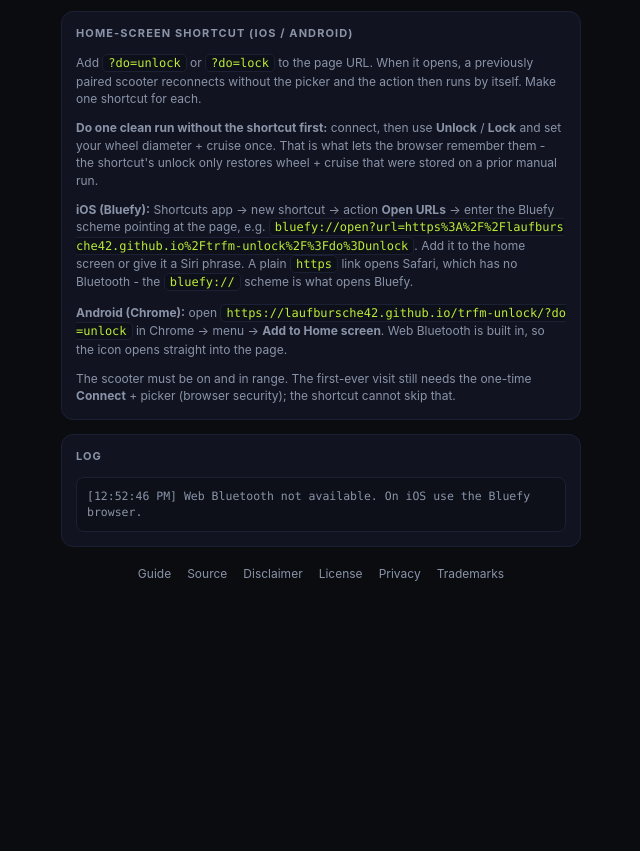
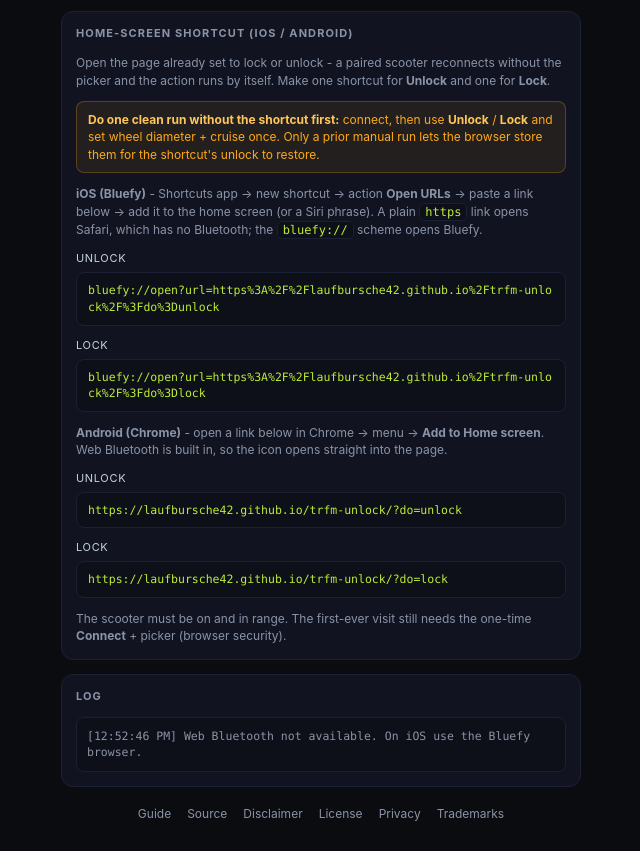
Before and after one commit to Laufbursche42/trfm-unlock, a plain HTML site: page index.html in a window 1280 px wide. Shown: the part 1333-2184 px from the top of the page, without its empty margins (319-959 px from the left). Before the commit the page ends 1957 px from the top, so only its background shows below. Drawn offline with Linux system fonts and the light colour scheme.

Commit message:
Clearer shortcut instructions with copy-paste links (page + README)
- index.html: the shortcut card now shows both the Unlock and the Lock link
  per platform as their own tap-to-select copy blocks (iOS bluefy:// scheme,
  Android https), grouped under clear iOS / Android headings; the "do one
  clean run first" note is a warning box above them.
- styles.css: .linkrow / .lbl / .copy styles for the copyable link blocks.
- README.md: new "Home-screen shortcut (iOS / Android)" section mirroring the
  page (both links each platform, clean-run note), and the iOS caveat is fixed
  so it no longer contradicts the shortcut (a bluefy:// shortcut on the home
  screen is fine; only bookmarking the plain page from Safari is not).

```diff
--- a/index.html
+++ b/index.html
@@ -81,11 +81,18 @@
 
   <div class="card">
     <h2>Home-screen shortcut (iOS / Android)</h2>
-    <p class="hint">Add <code>?do=unlock</code> or <code>?do=lock</code> to the page URL. When it opens, a previously paired scooter reconnects without the picker and the action then runs by itself. Make one shortcut for each.</p>
-    <p class="hint"><b>Do one clean run without the shortcut first:</b> connect, then use <b>Unlock</b> / <b>Lock</b> and set your wheel diameter + cruise once. That is what lets the browser remember them - the shortcut's unlock only restores wheel + cruise that were stored on a prior manual run.</p>
-    <p class="hint"><b>iOS (Bluefy):</b> Shortcuts app -&gt; new shortcut -&gt; action <b>Open URLs</b> -&gt; enter the Bluefy scheme pointing at the page, e.g. <code>bluefy://open?url=https%3A%2F%2Flaufbursche42.github.io%2Ftrfm-unlock%2F%3Fdo%3Dunlock</code>. Add it to the home screen or give it a Siri phrase. A plain <code>https</code> link opens Safari, which has no Bluetooth - the <code>bluefy://</code> scheme is what opens Bluefy.</p>
-    <p class="hint"><b>Android (Chrome):</b> open <code>https://laufbursche42.github.io/trfm-unlock/?do=unlock</code> in Chrome -&gt; menu -&gt; <b>Add to Home screen</b>. Web Bluetooth is built in, so the icon opens straight into the page.</p>
-    <p class="hint">The scooter must be on and in range. The first-ever visit still needs the one-time <b>Connect</b> + picker (browser security); the shortcut cannot skip that.</p>
+    <p class="hint">Open the page already set to lock or unlock - a paired scooter reconnects without the picker and the action runs by itself. Make one shortcut for <b>Unlock</b> and one for <b>Lock</b>.</p>
+    <p class="warn"><b>Do one clean run without the shortcut first:</b> connect, then use <b>Unlock</b> / <b>Lock</b> and set wheel diameter + cruise once. Only a prior manual run lets the browser store them for the shortcut's unlock to restore.</p>
+
+    <p class="hint"><b>iOS (Bluefy)</b> - Shortcuts app -&gt; new shortcut -&gt; action <b>Open URLs</b> -&gt; paste a link below -&gt; add it to the home screen (or a Siri phrase). A plain <code>https</code> link opens Safari, which has no Bluetooth; the <code>bluefy://</code> scheme opens Bluefy.</p>
+    <div class="linkrow"><span class="lbl">Unlock</span><pre class="copy">bluefy://open?url=https%3A%2F%2Flaufbursche42.github.io%2Ftrfm-unlock%2F%3Fdo%3Dunlock</pre></div>
+    <div class="linkrow"><span class="lbl">Lock</span><pre class="copy">bluefy://open?url=https%3A%2F%2Flaufbursche42.github.io%2Ftrfm-unlock%2F%3Fdo%3Dlock</pre></div>
+
+    <p class="hint"><b>Android (Chrome)</b> - open a link below in Chrome -&gt; menu -&gt; <b>Add to Home screen</b>. Web Bluetooth is built in, so the icon opens straight into the page.</p>
+    <div class="linkrow"><span class="lbl">Unlock</span><pre class="copy">https://laufbursche42.github.io/trfm-unlock/?do=unlock</pre></div>
+    <div class="linkrow"><span class="lbl">Lock</span><pre class="copy">https://laufbursche42.github.io/trfm-unlock/?do=lock</pre></div>
+
+    <p class="hint">The scooter must be on and in range. The first-ever visit still needs the one-time <b>Connect</b> + picker (browser security).</p>
   </div>
 
   <div class="card">
--- a/styles.css
+++ b/styles.css
@@ -65,3 +65,8 @@ pre#log { margin: 0; background: #0d1018; border: 1px solid var(--line); border-
 .danger b { color: #ff8080; }
 code { font-family: var(--mono); font-size: 12px; background: #0d1018; border: 1px solid var(--line);
   border-radius: 5px; padding: 1px 5px; color: var(--value); word-break: break-all; }
+.linkrow { display: flex; flex-direction: column; gap: 5px; }
+.linkrow .lbl { color: var(--label); font-size: 11px; text-transform: uppercase; letter-spacing: .06em; }
+.copy { margin: 0; font-family: var(--mono); font-size: 11.5px; background: #0d1018; border: 1px solid var(--line);
+  border-radius: 8px; padding: 9px 11px; color: var(--value); white-space: pre-wrap; word-break: break-all;
+  -webkit-user-select: all; user-select: all; }
```
Also changed, not shown: 1 other file.
